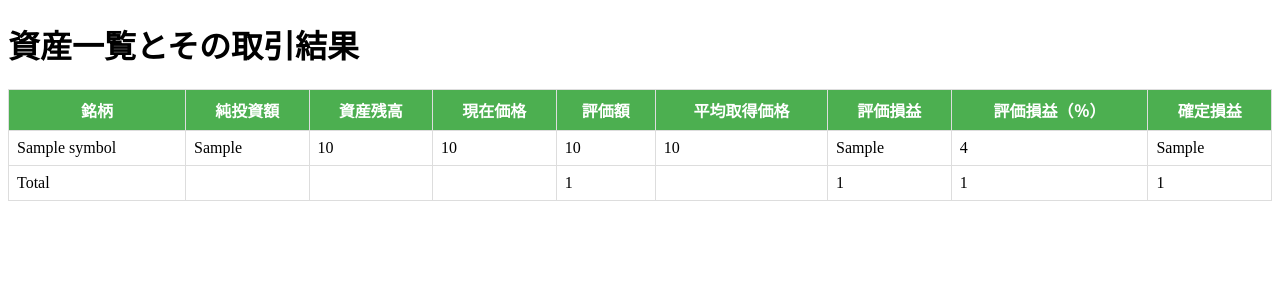
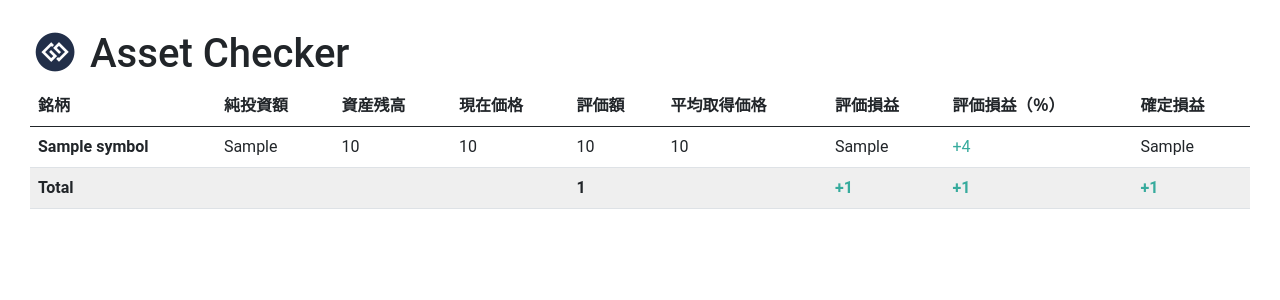
Before and after one commit to Pied-Piper46/crypto-asset-checker, a Flask app: template templates/index.html in a window 1280 px wide. Shown: the top 300 px of the page. Run offline with Flask 3, Linux system fonts and the light colour scheme; the template is opened without the code that fills it: most values are stand-ins (such as "Sample title", 1, 10 or a date in 2020); parts of the project's set-up code (start-up, migrations or seed data) failed here and were passed over; some libraries are stand-ins or nearby versions.

Commit message:
[update] page design

```diff
--- /dev/null
+++ b/static/main.js
@@ -0,0 +1,17 @@
+window.onload = function() {
+    var cells = document.getElementsByClassName('colorValue');
+
+    for (var i = 0; i < cells.length; i++) {
+        var value = parseFloat(cells[i].innerText);
+
+        if (value < 0.0) {
+            cells[i].style.color = '#FF5722';
+        } else if (value > 0.0) {
+            cells[i].innerText = "+" + cells[i].innerText;
+            cells[i].style.color = '#37AB9D';
+        } else {
+            continue;
+        }
+    }
+
+}
--- a/static/styles.css
+++ b/static/styles.css
@@ -1,14 +1,12 @@
-table {
-    width: 100%;
-    border-collapse: collapse;
+body {
+    font-family: 'Roboto',arial,sans-serif;
+    margin: 30px;
 }
 
-th, td {
-    border: 1px solid #ddd;
-    padding: 8px;
+.foot {
+    background-color: #EFEFEF;
 }
 
-th {
-    background-color: #4CAF50;
-    color: white;
+.bold {
+    font-weight: bold;
 }
--- a/templates/index.html
+++ b/templates/index.html
@@ -2,11 +2,13 @@
 <html>
 <head>
     <title>資産一覧</title>
+    <link href="https://cdn.jsdelivr.net/npm/bootstrap@5.0.2/dist/css/bootstrap.min.css" rel="stylesheet" integrity="sha384-EVSTQN3/azprG1Anm3QDgpJLIm9Nao0Yz1ztcQTwFspd3yD65VohhpuuCOmLASjC" crossorigin="anonymous">
     <link rel="stylesheet" type="text/css" href="{{ url_for('static', filename='styles.css') }}">
+    <script src="https://kit.fontawesome.com/8874f223c7.js" crossorigin="anonymous"></script>
 </head>
 <body>
-    <h1>資産一覧とその取引結果</h1>
-    <table>
+    <h1><i class="fa-brands fa-gg-circle fa-fw" style="color: #222f49;"></i> Asset Checker</h1>
+    <table class="table table-hover">
         <thead>
             <tr>
                 <th>銘柄</th>
@@ -23,29 +25,34 @@
         <tbody>
             {% for pair, data in results.items() %}
                 <tr>
-                    <td>{{ data.symbol }}</td>
+                    <td class="bold">{{ data.symbol }}</td>
                     <td>{{ data.net_investment }}</td>
                     <td>{{ data.onhand_amount }}</td>
                     <td>{{ data.current_price }}</td>
                     <td>{{ data.evaluation_cost }}</td>
                     <td>{{ data.avg_price }}</td>
-                    <td>{{ data.unrealized_pnl }}</td>
-                    <td>{{ data.unrealized_pnl_rate }}</td>
-                    <td>{{ data.realized_pnl }}</td>
+                    <td class="colorValue">{{ data.unrealized_pnl }}</td>
+                    <td class="colorValue">{{ data.unrealized_pnl_rate }}</td>
+                    <td class="colorValue">{{ data.realized_pnl }}</td>
                 </tr>
             {% endfor %}
-            <tr>
-                <td>Total</td>
+            <tr class="foot">
+                <td class="bold">Total</td>
                 <td></td>
                 <td></td>
                 <td></td>
-                <td>{{ summary.total_evaluation_cost }}</td>
+                <td class="bold">{{ summary.total_evaluation_cost }}</td>
                 <td></td>
-                <td>{{ summary.total_unrealized_pnl }}</td>
-                <td>{{ summary.total_unrealized_pnl_rate }}</td>
-                <td>{{ summary.total_realized_pnl }}</td>
+                <td class="bold colorValue">{{ summary.total_unrealized_pnl }}</td>
+                <td class="bold colorValue">{{ summary.total_unrealized_pnl_rate }}</td>
+                <td class="bold colorValue">{{ summary.total_realized_pnl }}</td>
             </tr>
         </tbody>
     </table>
+
+    <script src="static/main.js"></script>
+    <script src="https://cdn.jsdelivr.net/npm/bootstrap@5.0.2/dist/js/bootstrap.bundle.min.js" integrity="sha384-MrcW6ZMFYlzcLA8Nl+NtUVF0sA7MsXsP1UyJoMp4YLEuNSfAP+JcXn/tWtIaxVXM" crossorigin="anonymous"></script>
+    <script src="https://cdn.jsdelivr.net/npm/@popperjs/core@2.9.2/dist/umd/popper.min.js" integrity="sha384-IQsoLXl5PILFhosVNubq5LC7Qb9DXgDA9i+tQ8Zj3iwWAwPtgFTxbJ8NT4GN1R8p" crossorigin="anonymous"></script>
+    <script src="https://cdn.jsdelivr.net/npm/bootstrap@5.0.2/dist/js/bootstrap.min.js" integrity="sha384-cVKIPhGWiC2Al4u+LWgxfKTRIcfu0JTxR+EQDz/bgldoEyl4H0zUF0QKbrJ0EcQF" crossorigin="anonymous"></script>
 </body>
 </html>
```
